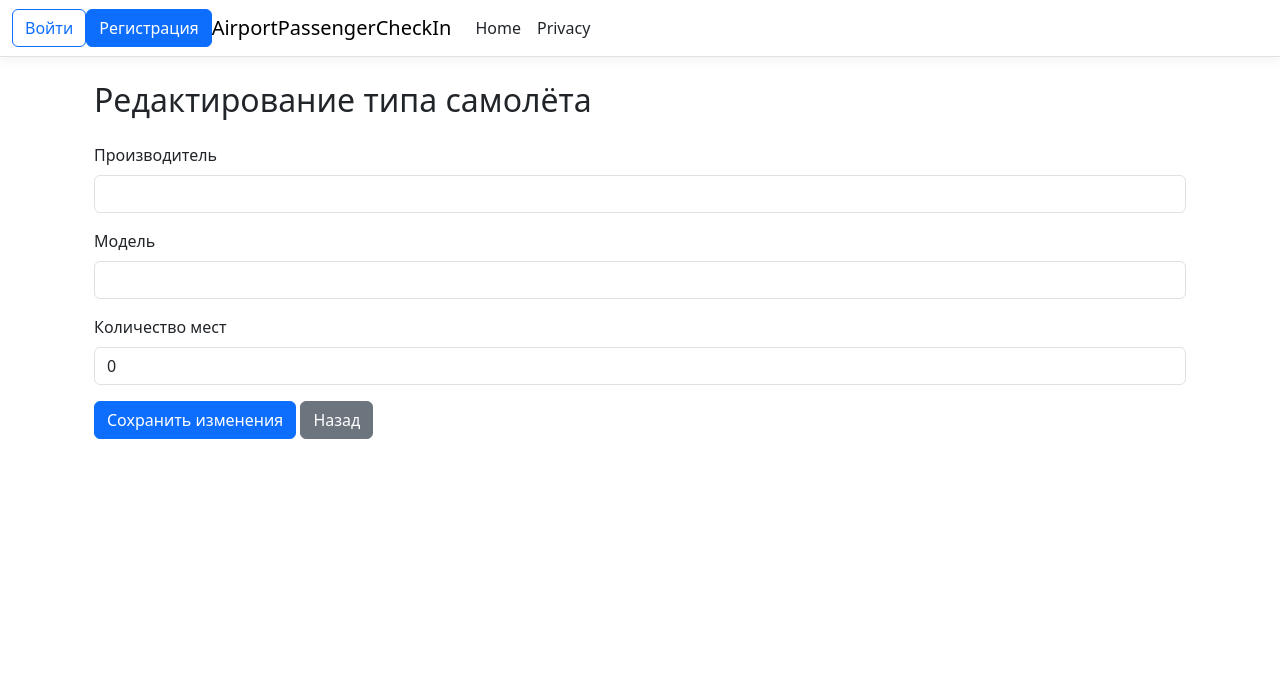
After one commit to xPB1x/AirportPassengerCheckIn, an ASP.NET Core app: template AirportPassengerCheckIn/Views/AircraftTypes/Edit.cshtml in a window 1280 px wide. The commit adds this page. Shown: the top 695 px of the page. Run offline with ASP.NET Core 8, Linux system fonts and the light colour scheme; the template is opened without the code that fills it, so the values that code supplies are empty; style sheets or scripts are compiled from the project's sources; the project's own start-up code is not run, and a stand-in starts its controllers and pages; some libraries are stand-ins or nearby versions.

Commit message:
Add AircraftType edit mechanism for Admin

```diff
--- /dev/null
+++ b/AirportPassengerCheckIn/Views/AircraftTypes/Edit.cshtml
@@ -0,0 +1,54 @@
+@model AirportPassengerCheckIn.DTOs.ViewModels.Aircrafts.AircraftTypeViewModel;
+
+@{
+    ViewData["Title"] = "Редактирование типа самолёта";
+}
+
+<div class="container mt-4">
+    <h2 class="mb-4">Редактирование типа самолёта</h2>
+
+    <form asp-action="Edit" method="post">
+
+        <input type="hidden" asp-for="Id" />
+
+        <div asp-validation-summary="ModelOnly"
+             class="text-danger mb-3"></div>
+
+        <div class="mb-3">
+            <label asp-for="Company" class="form-label"></label>
+            <input asp-for="Company" class="form-control" />
+            <span asp-validation-for="Company"
+                  class="text-danger"></span>
+        </div>
+
+        <div class="mb-3">
+            <label asp-for="Model" class="form-label"></label>
+            <input asp-for="Model" class="form-control" />
+            <span asp-validation-for="Model"
+                  class="text-danger"></span>
+        </div>
+
+        <div class="mb-3">
+            <label asp-for="NumberOfSeats"
+                   class="form-label"></label>
+            <input asp-for="NumberOfSeats"
+                   type="number"
+                   class="form-control" />
+            <span asp-validation-for="NumberOfSeats"
+                  class="text-danger"></span>
+        </div>
+
+        <button type="submit" class="btn btn-primary">
+            Сохранить изменения
+        </button>
+
+        <a asp-action="Index" class="btn btn-secondary">
+            Назад
+        </a>
+
+    </form>
+</div>
+
+@section Scripts {
+    <partial name="_ValidationScriptsPartial" />
+}
--- /dev/null
+++ b/AirportPassengerCheckIn/Views/AircraftTypes/Edit.cshtml.cs
@@ -0,0 +1,12 @@
+using Microsoft.AspNetCore.Mvc;
+using Microsoft.AspNetCore.Mvc.RazorPages;
+
+namespace AirportPassengerCheckIn.Views.AircraftTypes
+{
+    public class EditModel : PageModel
+    {
+        public void OnGet()
+        {
+        }
+    }
+}
```
Also changed, not shown: AirportPassengerCheckIn/Controllers/AircraftTypesController.cs (+62 -0 lines), AirportPassengerCheckIn/Views/AircraftTypes/Index.cshtml (+8 -0 lines).
